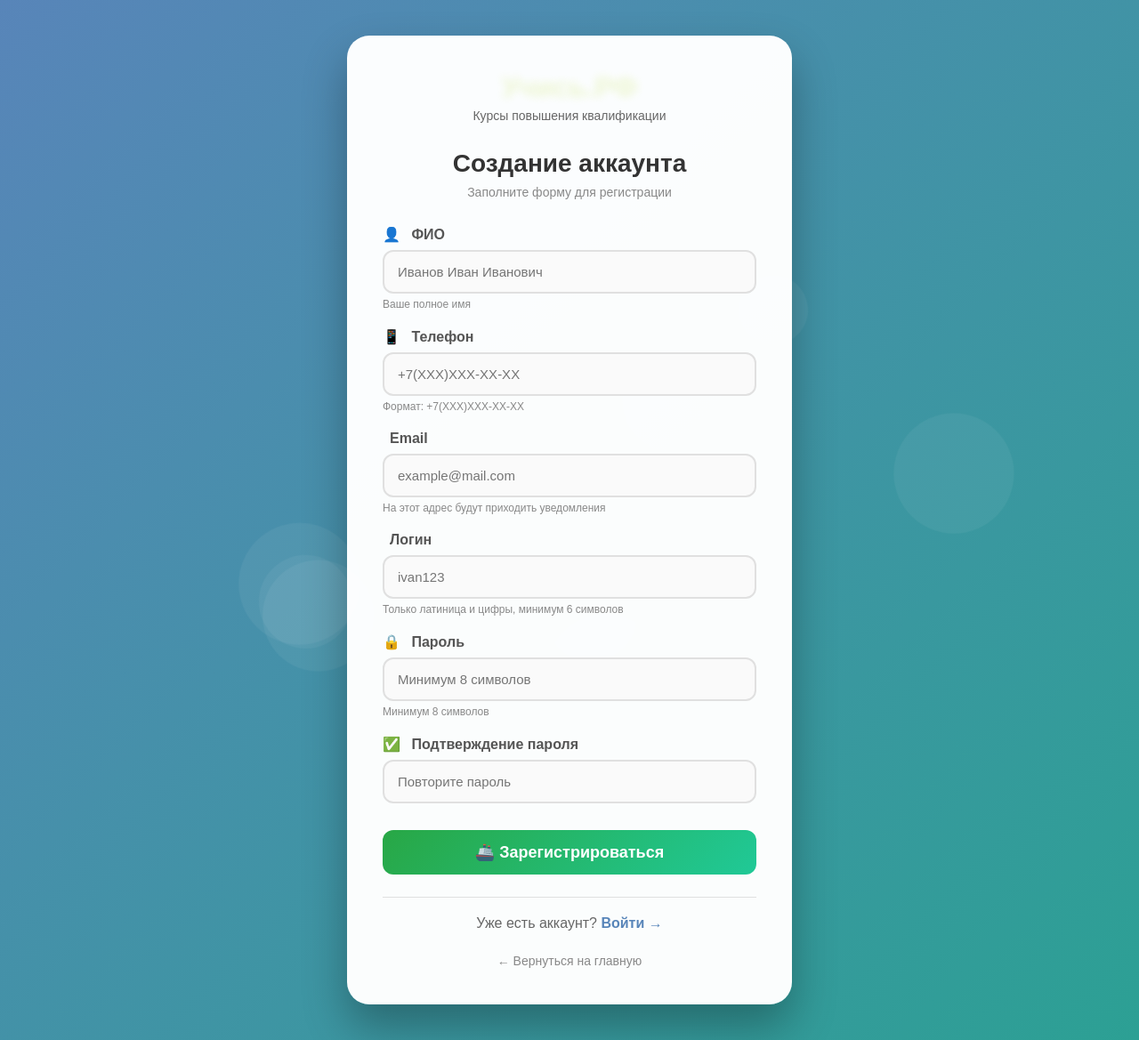
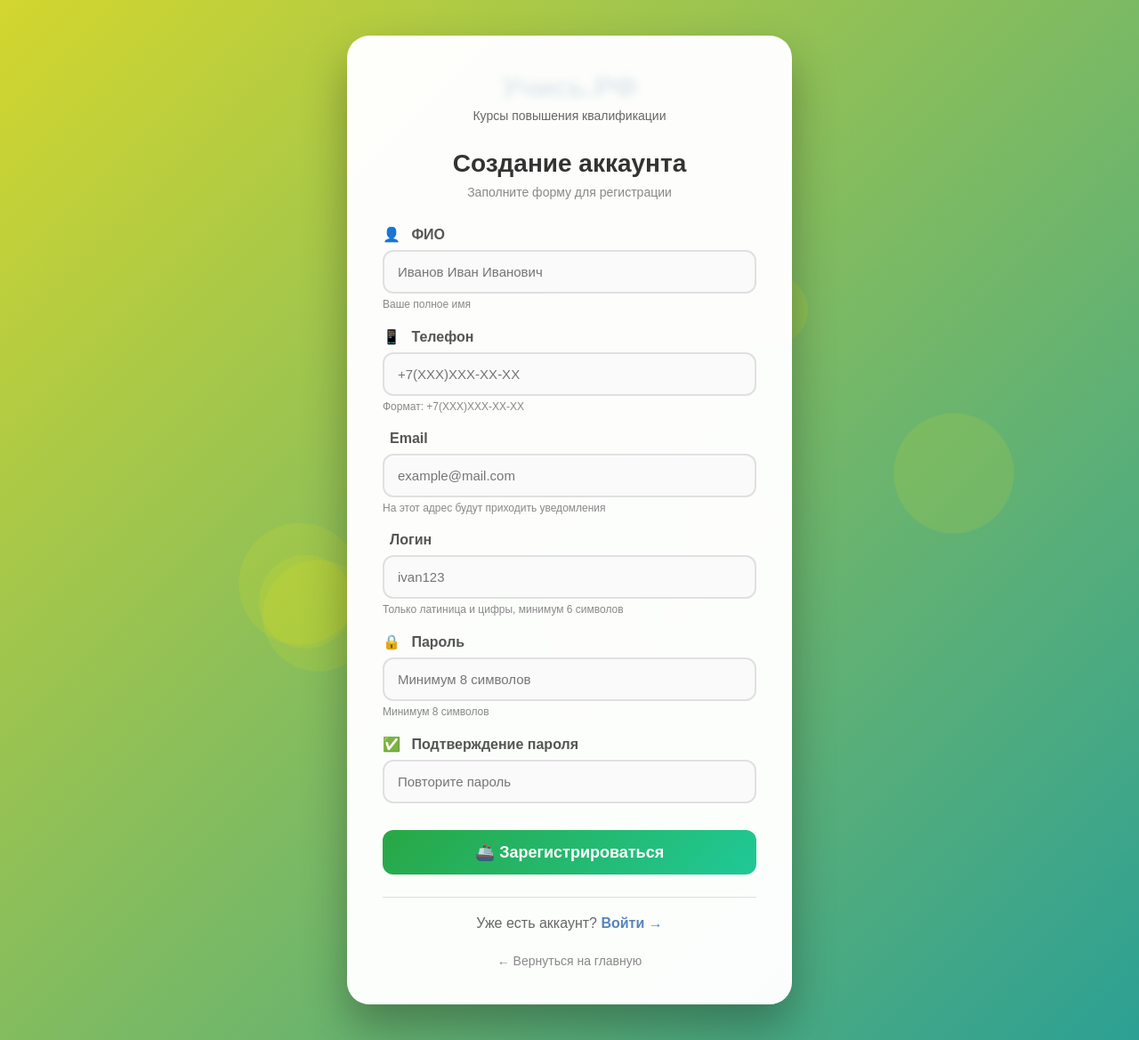
Before and after one commit to frank0vv/demoexam1, a PHP site: page /register.php in a window 1280 px wide. Shown: the whole page at 89% size. Run offline with PHP 8.4, Linux system fonts and the light colour scheme.

Commit message:
Add files via upload

```diff
--- a/login.php
+++ b/login.php
@@ -74,7 +74,7 @@ if ($_SERVER['REQUEST_METHOD'] == 'POST') {
 
         body {
             font-family: 'Arial', sans-serif;
-            background: linear-gradient(135deg, #007bff 0%, #0d47a1 100%);
+            background: linear-gradient(135deg, #a0c224ff 0%, #020408ff 100%);
             min-height: 100vh;
             display: flex;
             justify-content: center;
@@ -134,7 +134,7 @@ if ($_SERVER['REQUEST_METHOD'] == 'POST') {
 
         .logo h1 {
             font-size: 32px;
-            background: linear-gradient(135deg, #007bff 0%, #0d47a1 100%);
+            background: linear-gradient(135deg, #bebc1aff 0%, #0d47a1 100%);
             -webkit-background-clip: text;
             background-clip: text;
             color: transparent;
@@ -143,7 +143,7 @@ if ($_SERVER['REQUEST_METHOD'] == 'POST') {
 
         @keyframes titleGlow {
             0%, 100% {
-                text-shadow: 0 0 0px rgba(88, 133, 185, 0);
+                text-shadow: 0 0 0px rgba(132, 185, 88, 0);
             }
             50% {
                 text-shadow: 0 0 15px rgba(88, 133, 185, 0.3);
--- a/register.php
+++ b/register.php
@@ -121,7 +121,7 @@ if ($_SERVER['REQUEST_METHOD'] == 'POST') {
 
         body {
             font-family: 'Arial', sans-serif;
-            background: linear-gradient(135deg, #5885b9 0%, #2ca094 100%);
+            background: linear-gradient(135deg, #d3d62eff 0%, #2ca094 100%);
             min-height: 100vh;
             padding: 40px 20px;
             position: relative;
@@ -132,7 +132,7 @@ if ($_SERVER['REQUEST_METHOD'] == 'POST') {
         .circle {
             position: fixed;
             border-radius: 50%;
-            background: rgba(255, 255, 255, 0.05);
+            background: rgba(255, 238, 0, 0.11);
             animation: float 20s infinite linear;
             z-index: 0;
         }
@@ -192,7 +192,7 @@ if ($_SERVER['REQUEST_METHOD'] == 'POST') {
                 text-shadow: 0 0 0px rgba(88, 133, 185, 0);
             }
             50% {
-                text-shadow: 0 0 15px rgba(184, 219, 28, 0.3);
+                text-shadow: 0 0 15px rgba(88, 133, 185, 0.3);
             }
         }
 
@@ -420,7 +420,7 @@ if ($_SERVER['REQUEST_METHOD'] == 'POST') {
         }
 
         .back-home:hover {
-            color: #5885b9;
+            color: #95c030ff;
         }
 
         /* Адаптивность */
```
